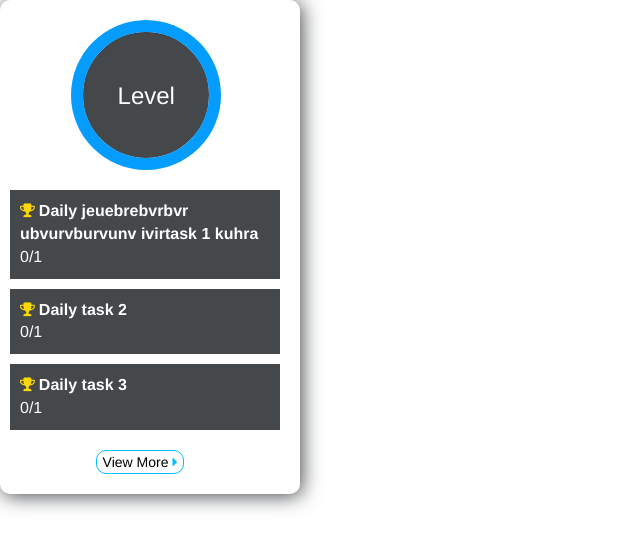
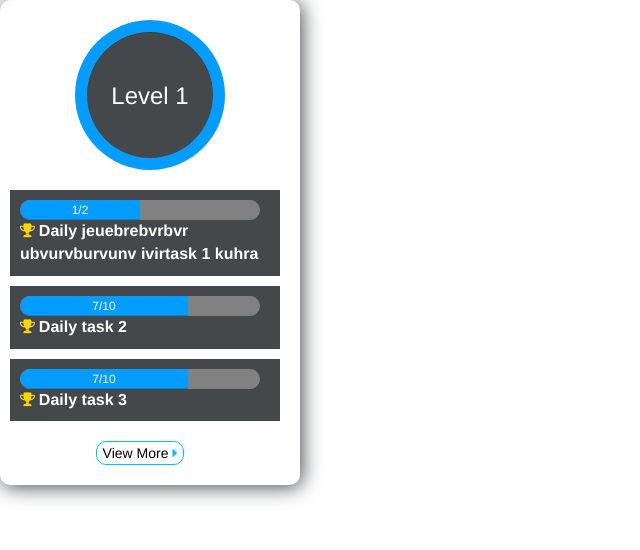
Before and after one commit to ItsTheKayBee/Xervixx, a PHP site: page /main.html in a window 1280 px wide. Shown: the top 550 px of the page, without its empty margins (0-640 px from the left). Run offline with PHP 8.4, Linux system fonts and the light colour scheme; some libraries are stand-ins or nearby versions.

Commit message:
added progress bar and side score layout

```diff
--- a/main.html
+++ b/main.html
@@ -10,10 +10,10 @@
 <script src="//code.jquery.com/jquery-1.11.1.min.js"></script>
 <script src="script.js"></script>
 <link href="style.css" rel="stylesheet">
-    <div class="container-div">
+    <div id="container-div">
         <div class="container">
             <div class="row">
-                <div class="col-md-3 col-sm-6">
+                <div class="col-md-3 col-sm-6" style="width: 300px;">
                     <div class="progress blue">
                         <span class="progress-left">
                             <span class="progress-bar"></span>
@@ -21,16 +21,30 @@
                         <span class="progress-right">
                             <span class="progress-bar"></span>
                         </span>
-                        <div class="progress-value">Level</div>
+                        <div class="progress-value">Level 1</div>
                     </div>
                 </div>
             </div>
         </div>
         <div class="daily-task">
             <dl class="daily-task-list">
-                <div class="daily-task-div"><dt><i class="fa fa-trophy" style="color:gold">&nbsp;</i>Daily jeuebrebvrbvr ubvurvburvunv ivirtask 1 kuhra</dt><dd>0/1</dd></div>
-                <div class="daily-task-div"><dt><i class="fa fa-trophy" style="color:gold">&nbsp;</i>Daily task 2</dt><dd>0/1</dd></div>
-                <div class="daily-task-div"><dt><i class="fa fa-trophy" style="color:gold">&nbsp;</i>Daily task 3</dt><dd>0/1</dd></div>
+                <div class="daily-task-div">
+                    <div class="ptrack">
+                        <div class="progress-bar pbar" aria-valuenow="70" aria-valuemin="0" aria-valuemax="100" style="width:50%;">
+                            1/2
+                        </div>
+                    </div>
+                    <dt><i class="fa fa-trophy" style="color:gold">&nbsp;</i>Daily jeuebrebvrbvr ubvurvburvunv ivirtask 1 kuhra</dt></div>
+                <div class="daily-task-div"><div class="ptrack">
+                    <div class="progress-bar pbar" aria-valuenow="70" aria-valuemin="0" aria-valuemax="100" style="width:70%;">
+                        7/10
+                    </div>
+                </div><dt><i class="fa fa-trophy" style="color:gold">&nbsp;</i>Daily task 2</dt></div>
+                <div class="daily-task-div"><div class="ptrack">
+                    <div class="progress-bar pbar" aria-valuenow="70" aria-valuemin="0" aria-valuemax="100" style="width:70%;">
+                        7/10
+                    </div>
+                </div><dt><i class="fa fa-trophy" style="color:gold">&nbsp;</i>Daily task 3</dt></div>
             </dl>
             <center><button class="btns">View More&nbsp;<i class="fa fa-caret-right" style="color:deepskyblue;"></i></button></center>
         </div>
--- a/style.css
+++ b/style.css
@@ -12,10 +12,18 @@
     width: 100%;
     height: 100%;
     border-radius: 50%;
-    border: 12px solid #fff;
     position: absolute;
     top: 0;
     left: 0;
+}
+.pbar{
+    background-color: #049dff;border-top-left-radius: 10px;border-bottom-left-radius: 10px;
+}
+.ptrack{
+    width:100%;
+    height: 20px;
+    background-color: #818181;
+    border-radius: 10px;
 }
 .progress > span{
     width: 50%;
@@ -76,7 +84,7 @@
 .progress.blue .progress-left .progress-bar{
     animation: loading-2 1s linear forwards 1s;
 }
-.container-div{
+#container-div{
     width:300px;
     height:max-content;
     padding: 20px 20px 20px 0;
@@ -133,7 +141,9 @@
     }
 }
 @media only screen and (max-width: 990px){
-    .progress{ margin-bottom: 20px; }
+    .progress{
+
+     }
 }
 .payment_roadmap{
     height: 150px;
```
Also changed, not shown: feed-script.js (+10 -0 lines), feed-style.css (+18 -0 lines), feed.html (+35 -2 lines), Main.php (line endings or trailing spaces).
